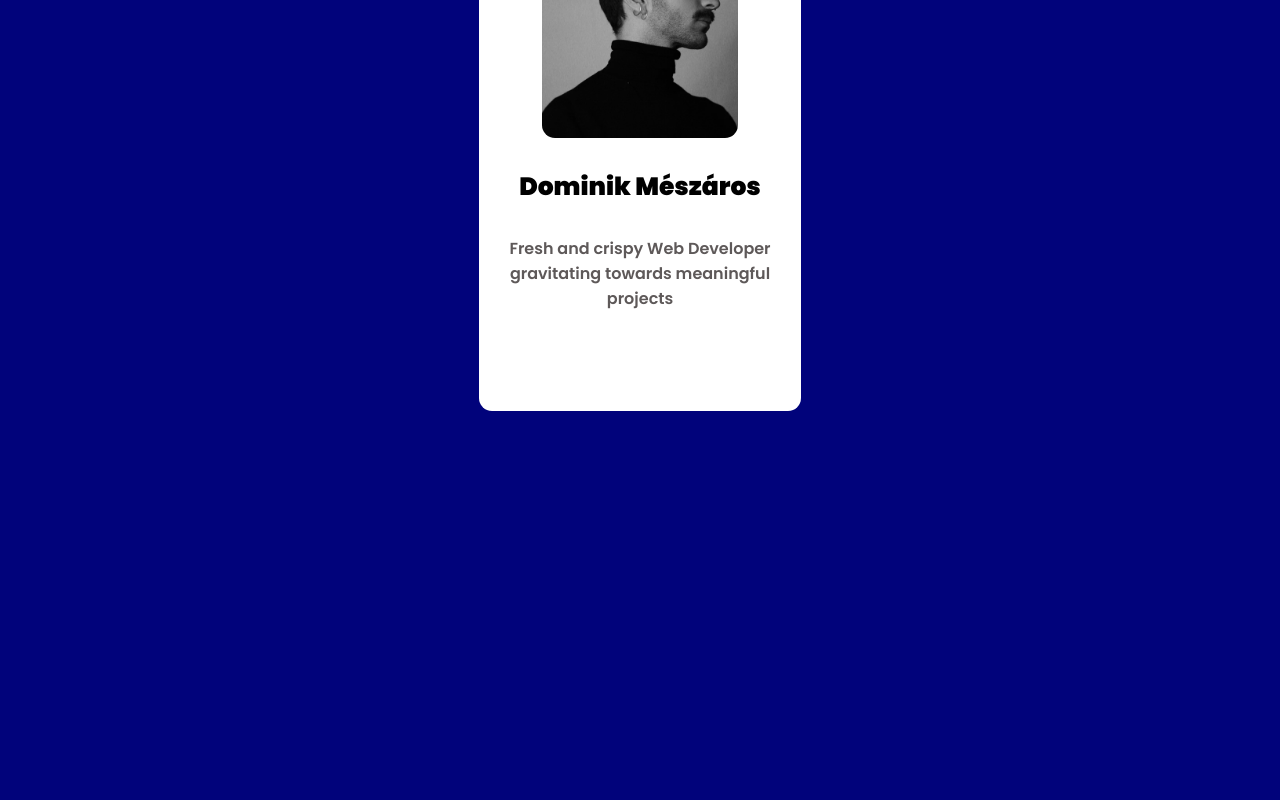
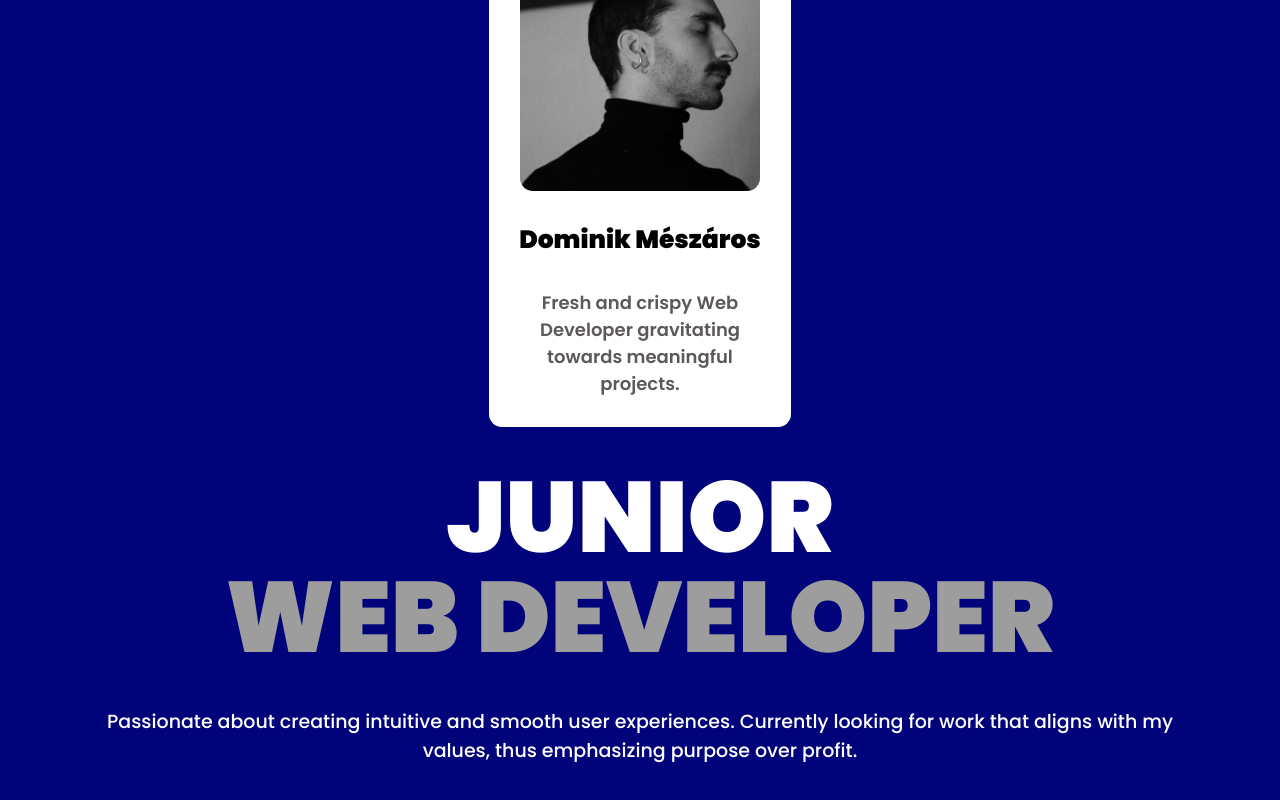
Before and after one commit to Domszilu/portfolio, a React (Vite) app: page / in a window 1280 px wide. Shown: the part 238-1038 px from the top of the page. Before the commit the page ends 800 px from the top, so only its background shows below. Built offline with nearby package versions, Linux system fonts and the light colour scheme.

Commit message:
adjusted Card, added generic stylign

```diff
--- a/src/components/NameCard/NameCard.jsx
+++ b/src/components/NameCard/NameCard.jsx
@@ -10,7 +10,7 @@ const NameCard = () => {
                 <h1>Dominik Mészáros</h1>
                 <p>
                     Fresh and crispy Web Developer gravitating towards
-                    meaningful projects
+                    meaningful projects.
                 </p>
             </StyledCardContainer>
         </>
--- a/src/components/NameCard/NameCardStyles.js
+++ b/src/components/NameCard/NameCardStyles.js
@@ -9,12 +9,10 @@ export const StyledCardContainer = styled.div`
     gap: 3rem;
     padding: 3rem;
     border-radius: 13px;
-    width: 322px;
     margin-top: 2rem;
-    padding-bottom: 10rem;
 
     img {
-        width: 196px;
+        width: 240px;
         height: 250px;
         object-fit: cover;
         border-radius: 13px;
@@ -31,5 +29,7 @@ export const StyledCardContainer = styled.div`
         font-weight: 600;
         color: #5e5959;
         text-align: center;
+        font-size: 1.8rem;
+        max-width: 24rem;
     }
 `;
--- a/src/components/NavBar/NavBar.js
+++ b/src/components/NavBar/NavBar.js
@@ -7,7 +7,7 @@ export const StyledNavContainer = styled.div`
     margin-top: 1rem;
 
     nav {
-        border-radius: 20px;
+        border-radius: 15px;
         background-color: #9d9d9d;
         width: 29rem;
         padding: 1rem;
--- a/src/pages/Home.jsx
+++ b/src/pages/Home.jsx
@@ -1,6 +1,6 @@
 import NameCard from "../components/NameCard/NameCard.jsx";
 import NavBar from "../components/NavBar/NavBar.jsx";
-import { Wrapper } from "./Styles.js";
+import { MainHeading, StyledParagraph, Wrapper } from "./Styles.js";
 
 const Home = () => {
     return (
@@ -8,6 +8,14 @@ const Home = () => {
             <NavBar />
             <Wrapper>
                 <NameCard />
+                <MainHeading>
+                    Junior <span>Web Developer</span>
+                </MainHeading>
+                <StyledParagraph>
+                    Passionate about creating intuitive and smooth user
+                    experiences. Currently looking for work that aligns with my
+                    values, thus emphasizing purpose over profit.
+                </StyledParagraph>
             </Wrapper>
         </>
     );
--- a/src/pages/Styles.js
+++ b/src/pages/Styles.js
@@ -7,7 +7,33 @@ export const StyledSeparator = styled.div`
 
 export const Wrapper = styled.div`
     display: flex;
-    justify-content: center;
+    flex-direction: column;
+    align-items: center;
     gap: 4rem;
-    padding: 1rem;
+    padding: 5%;
 `;
+
+export const MainHeading = styled.h1`
+    font-family: "Poppins", serif;
+    font-weight: 900;
+    font-size: clamp(2.1em, calc(8vw + 1rem), 10rem);
+    color: white;
+    text-transform: uppercase;
+    text-align: center;
+    line-height: 1;
+    white-space: nowrap;
+
+    span {
+        color: #9d9d9d;
+        text-transform: uppercase;
+        display: block;
+    }
+`;
+
+export const StyledParagraph = styled.p`
+    font-family: "Poppins", serif;
+    font-weight: 500;
+    font-size: 1.9rem;
+    color: white;
+    text-align: center;
+`;
```
